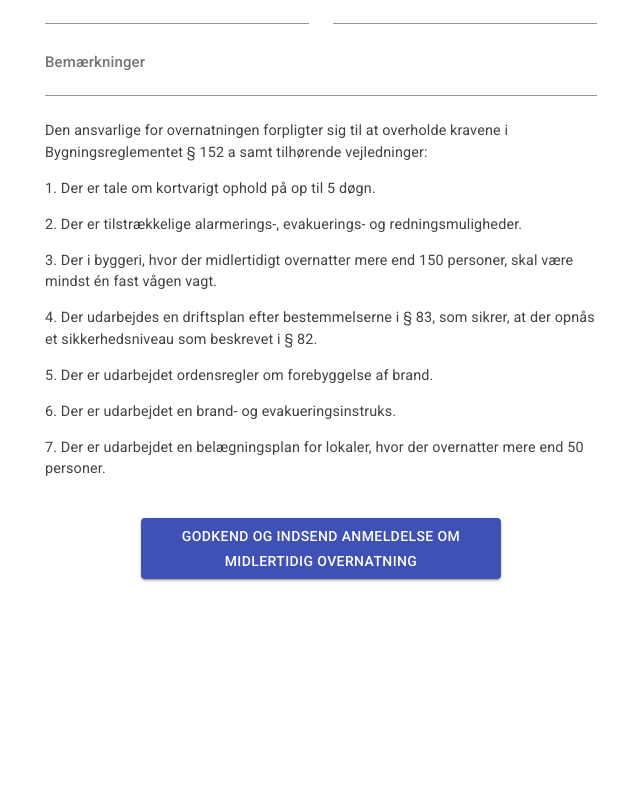
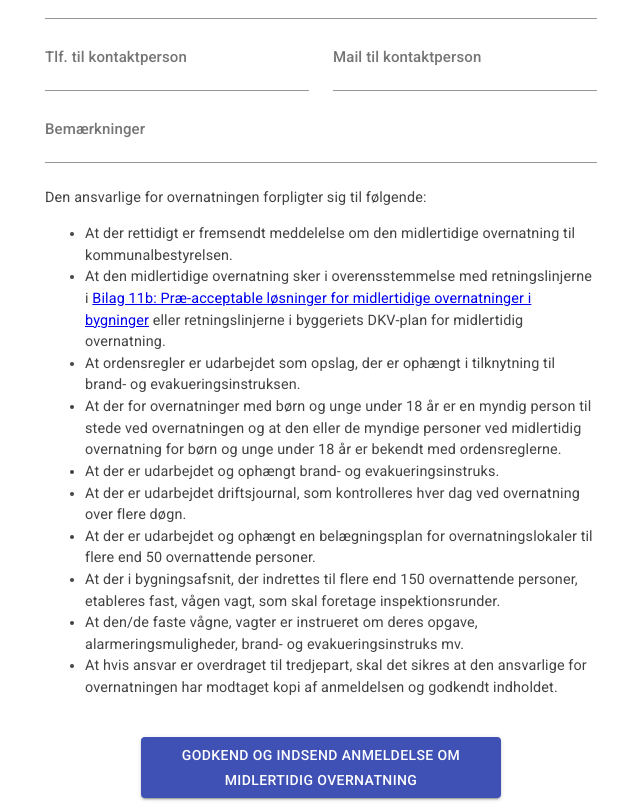
Before and after one commit to Geosmeden/overnatning-formular-ostbv, a React (Create React App) app: page / in a window 1280 px wide. Shown: the part 1069-1879 px from the top of the page, without its empty margins (319-959 px from the left). Before the commit the page ends 1660 px from the top, so only its background shows below. Built offline with nearby package versions, Linux system fonts and the light colour scheme.

Commit message:
Lavet ændringer i tekstdel på grund af ny lovgivning.

```diff
--- a/src/Formular.js
+++ b/src/Formular.js
@@ -350,9 +350,7 @@ function Formular() {
           {state.overnat_over_150 &&
 		  <Grid item xs={12}>
 		  <Typography style={{ color: "rgba(0, 0, 0, 0.74)", fontSize: "0.9em" }}>
-		  Overnatninger i rum til mere end 50 personer skal ske efter en belægningsplan, så det sikres, at de fornødne flugtvejspassager til udgangsdøre ikke spærres af sovepladser, inventar, bagage m.m. Belægningsplanen skal ophænges i overnatningslokalet. Belægningsplaner til rum for midlertidig overnatning kan udføres som beskrevet i bilag 11d og 13 til vejledningen.
-		  <p><a href="https://bygningsreglementet.dk/-/media/Br/Kap_5_Brand/Vejledninger/Generel-vejledning/Bilag-11-abcde/211219-Bilag-11d-Vejledning-for-bel%C3%A6gningsplaner-ved-midlertidige-overnatning.pdf">Bilag 11d - Vejledning for belægningsplaner ved midlertidig overnatning</a></p>
-		  <p><a href="https://bygningsreglementet.dk/-/media/Br/Kap_5_Brand/Vejledninger/Bilag-13-Udfaerdigelse-af-planer-i-forhold-til-brand/Bilag-13-Udfrdigelse-af-planer-i-forhold-til-brand-ver-11.pdf">Bilag 13: Udfærdigelse af planer i forhold til brand</a></p>
+		  Overnatninger i rum til mere end 50 personer skal ske efter en belægningsplan, så det sikres, at de fornødne flugtvejspassager til udgangsdøre ikke spærres af sovepladser, inventar, bagage m.m. Belægningsplanen skal ophænges i overnatningslokalet. Belægningsplaner til rum for midlertidig overnatning kan udføres som beskrevet i <a href="https://bygningsreglementet.dk/-/media/Br/Kap_5_Brand/Vejledninger/Bilag-11b--Praccepterede-lsninger-for-midlertidig-overnatning-i-bygninger--version-10.pdf">Bilag 11b: Præ-acceptable løsninger for midlertidige overnatninger i bygninger</a> – appendiks C: Belægningsplan
 		  </Typography>
 		  </Grid>
 		  }
@@ -365,6 +363,11 @@ function Formular() {
             type='number'
             title='Antal overnattende'
           />
+		  <Grid item xs={12}>
+		  <Typography style={{ color: "rgba(0, 0, 0, 0.74)", fontSize: "0.9em" }}>
+          I bygningsafsnit, der indrettes til flere end 150 overnattende personer, skal der være en fast, vågen vagt, som skal foretage inspektionsrunder.
+		  </Typography>
+		  </Grid>
           <DateTimeInputs />
           <TextInput size={12} id='ansoeger_navn' title='Anmelder navn' />
           <TextInput
@@ -398,14 +401,19 @@ function Formular() {
           />
 		  <Grid item xs={12}>
 		  <Typography style={{ color: "rgba(0, 0, 0, 0.74)", fontSize: "0.9em" }}>
-          Den ansvarlige for overnatningen forpligter sig til at overholde kravene i Bygningsreglementet § 152 a samt tilhørende vejledninger:
-		  <p>1.	Der er tale om kortvarigt ophold på op til 5 døgn.</p>
-		  <p>2.	Der er tilstrækkelige alarmerings-, evakuerings- og redningsmuligheder.</p>
-		  <p>3.	Der i byggeri, hvor der midlertidigt overnatter mere end 150 personer, skal være mindst én fast vågen vagt.</p>
-		  <p>4.	Der udarbejdes en driftsplan efter bestemmelserne i § 83, som sikrer, at der opnås et sikkerhedsniveau som beskrevet i § 82.</p>
-		  <p>5.	Der er udarbejdet ordensregler om forebyggelse af brand.</p>
-		  <p>6.	Der er udarbejdet en brand- og evakueringsinstruks.</p>
-		  <p>7.	Der er udarbejdet en belægningsplan for lokaler, hvor der overnatter mere end 50 personer.</p>
+          Den ansvarlige for overnatningen forpligter sig til følgende:
+		  <ul>
+		  <li>At der rettidigt er fremsendt meddelelse om den midlertidige overnatning til kommunalbestyrelsen.</li>
+		  <li>At den midlertidige overnatning sker i overensstemmelse med retningslinjerne i <a href="https://bygningsreglementet.dk/-/media/Br/Kap_5_Brand/Vejledninger/Bilag-11b--Praccepterede-lsninger-for-midlertidig-overnatning-i-bygninger--version-10.pdf">Bilag 11b: Præ-acceptable løsninger for midlertidige overnatninger i bygninger</a> eller retningslinjerne i byggeriets DKV-plan for midlertidig overnatning.</li>
+		  <li>At ordensregler er udarbejdet som opslag, der er ophængt i tilknytning til brand- og evakueringsinstruksen.</li>
+		  <li>At der for overnatninger med børn og unge under 18 år er en myndig person til stede ved overnatningen og at den eller de myndige personer ved midlertidig overnatning for børn og unge under 18 år er bekendt med ordensreglerne.</li>
+		  <li>At der er udarbejdet og ophængt brand- og evakueringsinstruks.</li>
+		  <li>At der er udarbejdet driftsjournal, som kontrolleres hver dag ved overnatning over flere døgn. </li>
+		  <li>At der er udarbejdet og ophængt en belægningsplan for overnatningslokaler til flere end 50 overnattende personer.</li>
+		  <li>At der i bygningsafsnit, der indrettes til flere end 150 overnattende personer, etableres fast, vågen vagt, som skal foretage inspektionsrunder.</li>
+		  <li>At den/de faste vågne, vagter er instrueret om deres opgave, alarmeringsmuligheder, brand- og evakueringsinstruks mv.</li>
+		  <li>At hvis ansvar er overdraget til tredjepart, skal det sikres at den ansvarlige for overnatningen har modtaget kopi af anmeldelsen og godkendt indholdet.</li>
+		  </ul>
 		  </Typography>
 </Grid>
           <SubmitButton onClick={submitHandler} />
```
